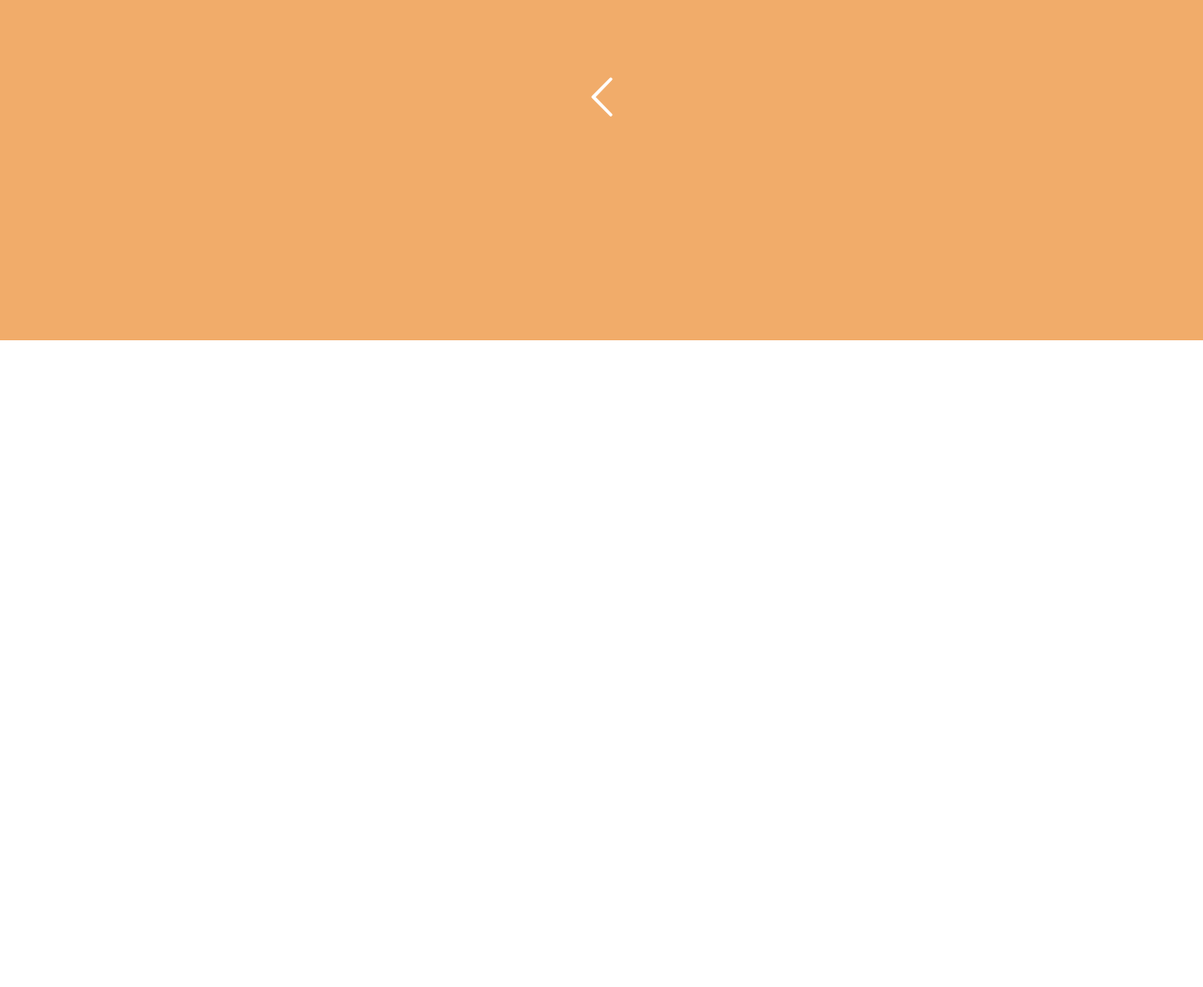
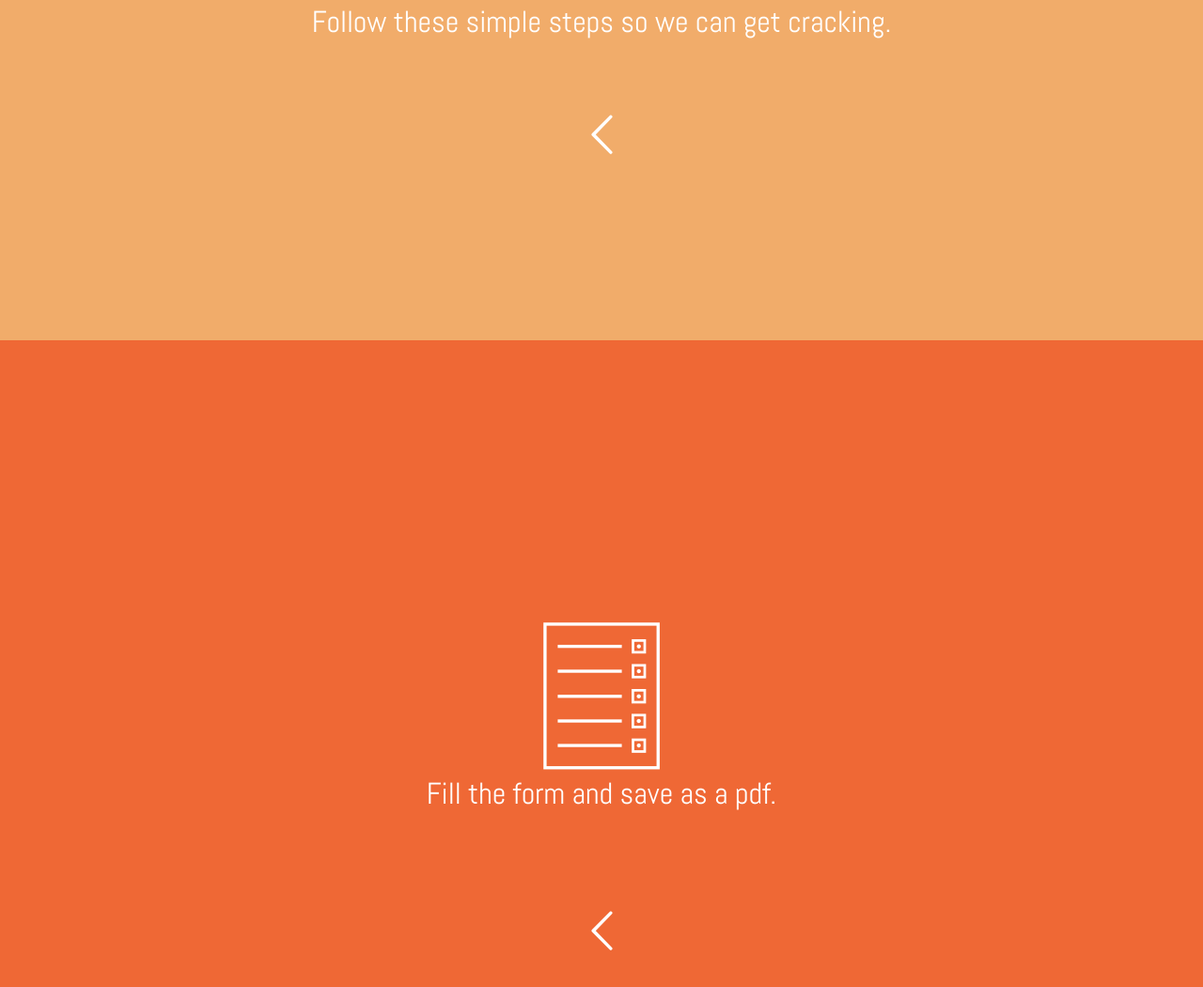
Before and after one commit to ColombinaAnzivino/dsn-1686-exercise-1, a plain HTML site: page index.html in a window 1280 px wide. Shown: the part 438-1488 px from the top of the page at 94% size. Before the commit the page ends 800 px from the top, so only its background shows below. Drawn offline with Linux system fonts and the light colour scheme.

Commit message:
added sec-1 and styled

```diff
--- a/css/index.css
+++ b/css/index.css
@@ -66,8 +66,16 @@ h1{
 }
 
 .icon{
-    width: 50%;
-    color: #da5549;
+    font-size: 10rem;
+    color: #fff;
+
+}
+
+.icon-form-01 icon a,
+.icon-form-01 icon a:link,
+.icon-form-01 icon a:visited {
+	color: #fff;
+	text-decoration: none;
 }
 
 header{
@@ -77,13 +85,26 @@ header{
     font-family: 'Abel', sans-serif;
 }
 
-/*
+
 .sec-1{
     width: 100%;
     height: 100vh;
     background-color: #ef6835;
 }
 
+.fill-sec, p{
+    position: relative;
+    top: 50%;
+    -webkit-transform: translateY(-50%);
+    -ms-transform: translateY(-50%);
+    transform: translateY(-50%);
+}
+
+.no-mar{
+    margin: -1rem;
+}
+
+/*
 .sec-2{
     width: 100%;
     height: 100vh;
--- a/index.html
+++ b/index.html
@@ -15,17 +15,25 @@
     <header>
         <h1>Project Initiative Form — Creative Services</h1>
 
+        <p>Follow these simple steps so we can get cracking.</p>
+
         <div class="center-v">
             <a href="#"><i class="icon-left-open-big"></i></a>
         </div>
 
     </header>
+
+    <section class="sec-1">
+        <div class="fill-sec">
+            <a href="#"><i class="icon-form-01 icon"></i></a>
+            <p>Fill the form and save as a pdf.</p>
+        </div>
+        <div class="center-v no-mar">
+            <a href="#"><i class="icon-left-open-big"></i></a>
+        </div>
+
+    </section>
 <!--
-    <section class="sec-1">
-        <p>Fill the form</p>
-        <a href="google.com"><i class="icon-form-01 icon"></i>Form</a>
-    </section>
-
     <section class="sec-2">
         <p>When you've compleated the form e-mail it to</p>
         <a href="google.com"><i class="icon-mail-02 icon"></i>Mail</a>
```
